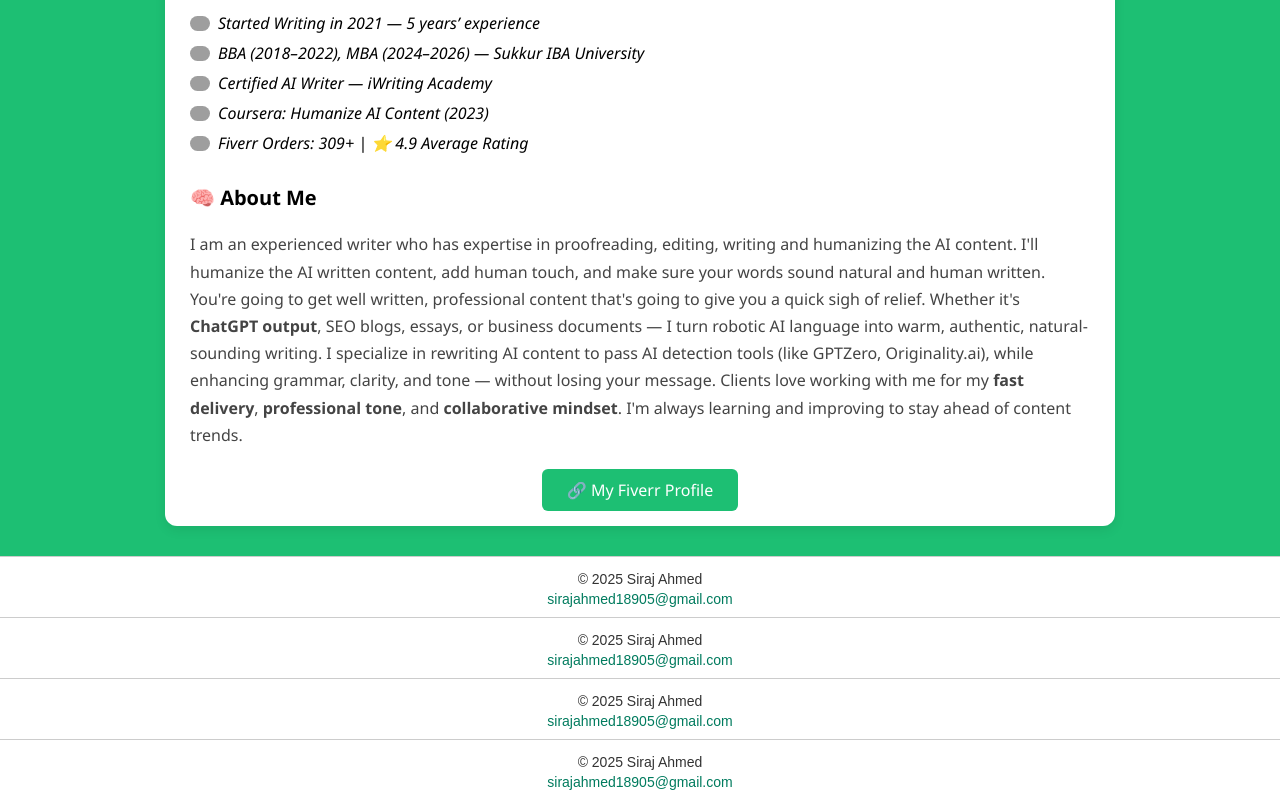
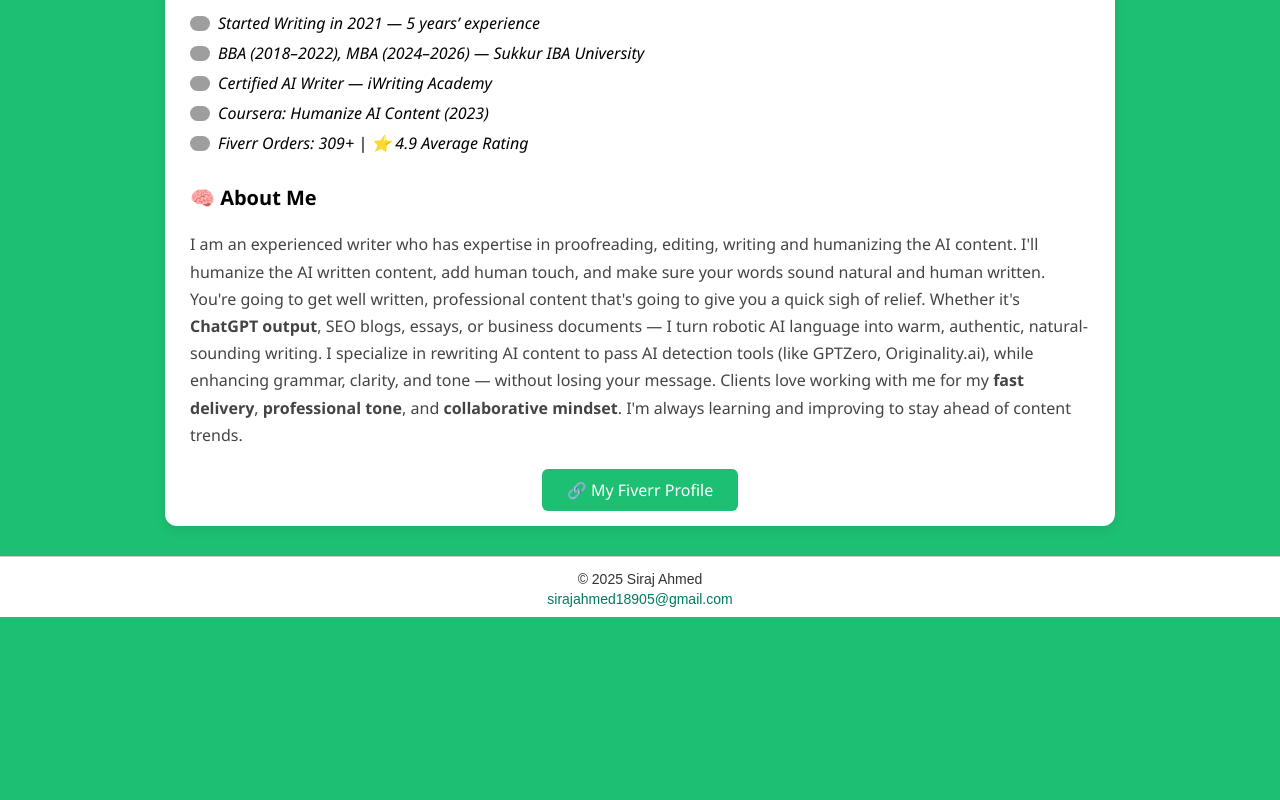
Before and after one commit to siraj011/index.html, a plain HTML site: page index.html in a window 1280 px wide. Shown: the part 488-1288 px from the top of the page. After the commit the page ends 1105 px from the top, so only its background shows below. Drawn offline with Linux system fonts and the light colour scheme; grey boxes are pictures that could not be loaded; a script that the page names is missing.

Commit message:
Update index.html

```diff
--- a/index.html
+++ b/index.html
@@ -226,11 +226,6 @@
   </div>
 </div>
 
-    <!-- Footer -->
-<footer style="background-color: #ffffff; color: #333; font-size: 14px; text-align: center; padding: 10px 15px; border-top: 1px solid #ccc;">
-  <p style="margin: 4px 0;">&copy; 2025 Siraj Ahmed</p>
-  <p style="margin: 0;"><a href="mailto:sirajahmed18905@gmail.com" style="color: #007b5e; text-decoration: none;">sirajahmed18905@gmail.com</a></p>
-</footer>
 
 <!-- Prices -->
 <div id="prices" class="section">
@@ -305,11 +300,6 @@
   </div>
 </div>
 
-    <!-- Footer -->
-<footer style="background-color: #ffffff; color: #333; font-size: 14px; text-align: center; padding: 10px 15px; border-top: 1px solid #ccc;">
-  <p style="margin: 4px 0;">&copy; 2025 Siraj Ahmed</p>
-  <p style="margin: 0;"><a href="mailto:sirajahmed18905@gmail.com" style="color: #007b5e; text-decoration: none;">sirajahmed18905@gmail.com</a></p>
-</footer>
 
   <!-- Reviews Section -->
 <div id="reviews" class="section">
@@ -366,11 +356,6 @@
   </div>
 </div>
 
-    <!-- Footer -->
-<footer style="background-color: #ffffff; color: #333; font-size: 14px; text-align: center; padding: 10px 15px; border-top: 1px solid #ccc;">
-  <p style="margin: 4px 0;">&copy; 2025 Siraj Ahmed</p>
-  <p style="margin: 0;"><a href="mailto:sirajahmed18905@gmail.com" style="color: #007b5e; text-decoration: none;">sirajahmed18905@gmail.com</a></p>
-</footer>
 
 <script>
 function showSection(id){
```
